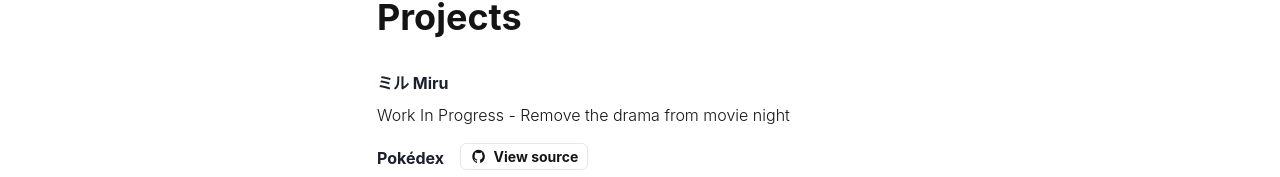
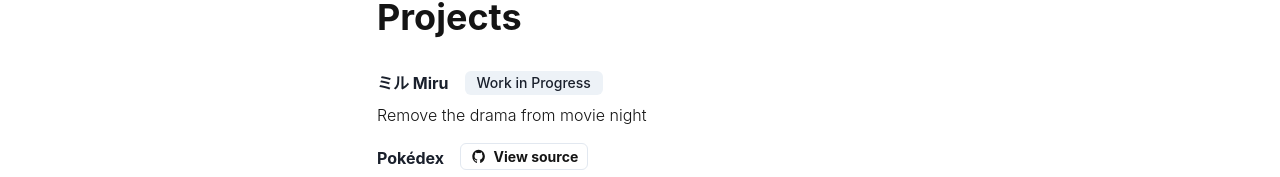
Before and after one commit to lawandothman/lwnd.me, a Next.js app: page /projects in a window 1280 px wide. Shown: the part 140-317 px from the top of the page. Built offline with nearby package versions, Linux system fonts and the light colour scheme; no server answers.

Commit message:
inProgress flag

```diff
--- a/components/Project/index.tsx
+++ b/components/Project/index.tsx
@@ -1,4 +1,4 @@
-import { Box, HStack, Text } from '@chakra-ui/react'
+import { Box, HStack, Tag, Text } from '@chakra-ui/react'
 import React from 'react'
 import { IProject } from 'types'
 
@@ -30,6 +30,11 @@
 						View source
 					</ViewSourceButton>
 				)}
+				{project.inProgress && (
+					<Tag variant='subtle' rounded='md' px={3} py={0} colorScheme='gray'>
+						Work in Progress
+					</Tag>
+				)}
 			</HStack>
 
 			<Text fontWeight='light' color='text'>
--- a/data/projects.ts
+++ b/data/projects.ts
@@ -3,8 +3,9 @@
 const projects: IProject[] = [
 	{
 		title: 'ミル Miru',
-		description: 'Work In Progress - Remove the drama from movie night',
+		description: 'Remove the drama from movie night ',
 		url: 'https://miru-chi.vercel.app',
+		inProgress: true,
 	},
 	{
 		title: 'Pokédex',
--- a/types.ts
+++ b/types.ts
@@ -3,6 +3,7 @@
 	source?: string
 	description: string
 	url?: string
+	inProgress?: boolean
 }
 
 export interface IStack {
```
